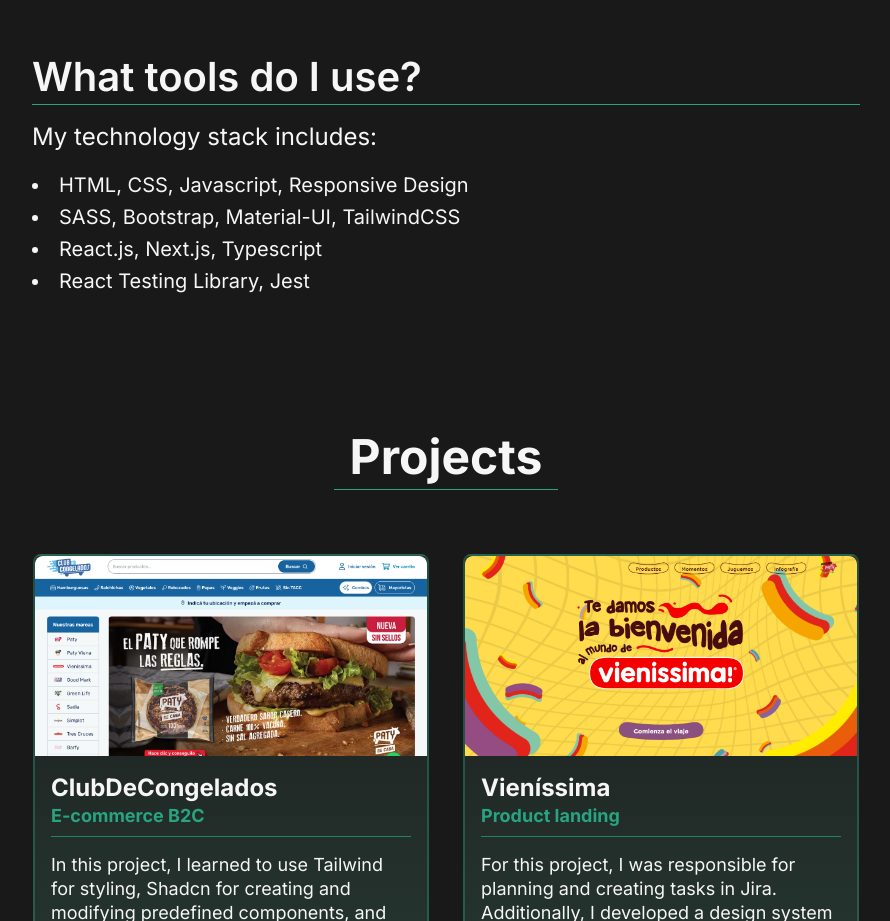
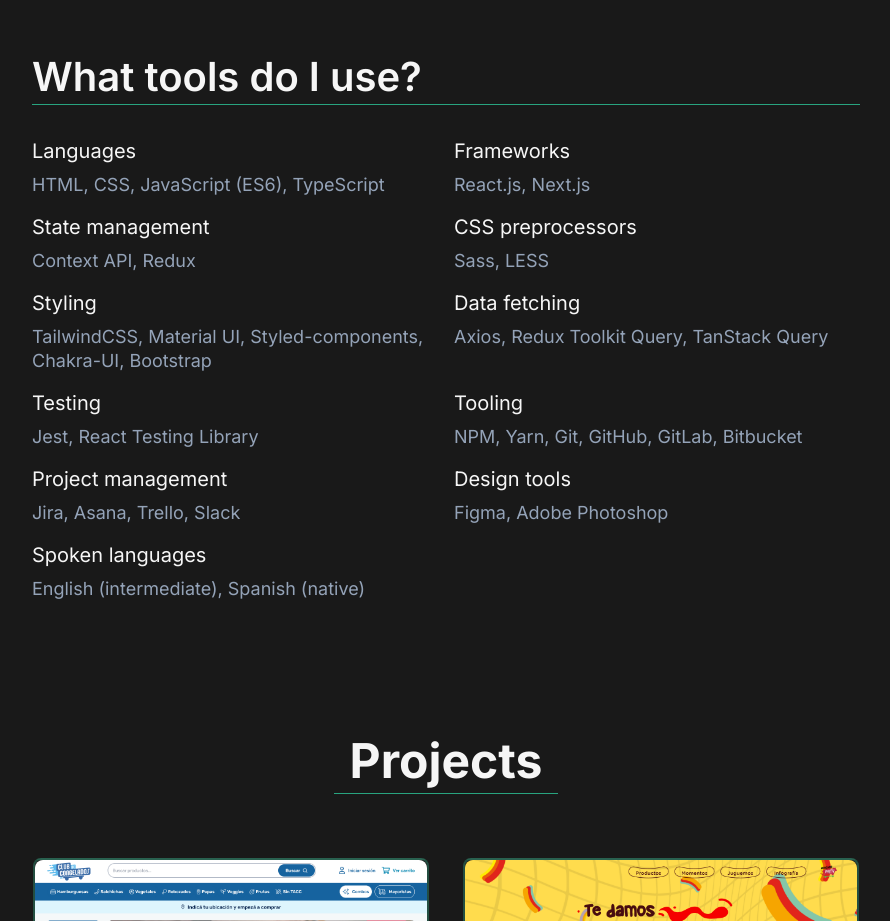
Before and after one commit to maple146/portfolio, a Next.js app: page /en in a window 1280 px wide. Shown: the part 1265-2186 px from the top of the page, without its empty margins (194-1084 px from the left). Built offline with nearby package versions, Linux system fonts and the light colour scheme.

Commit message:
Update about section skills

```diff
--- a/package.json
+++ b/package.json
@@ -1,6 +1,6 @@
 {
   "name": "portfolio",
-  "version": "0.1.3",
+  "version": "0.1.4",
   "private": true,
   "scripts": {
     "dev": "next dev",
--- a/src/app/[lang]/dictionaries/en.json
+++ b/src/app/[lang]/dictionaries/en.json
@@ -38,12 +38,51 @@
             },
             {
                 "title": "What tools do I use?",
-                "paragraph": "My technology stack includes:",
-                "bullets": [
-                    "HTML, CSS, Javascript, Responsive Design",
-                    "SASS, Bootstrap, Material-UI, TailwindCSS",
-                    "React.js, Next.js, Typescript",
-                    "React Testing Library, Jest"
+                "skills": [
+                    {
+                        "category": "Languages",
+                        "items": "HTML, CSS, JavaScript (ES6), TypeScript"
+                    },
+                    {
+                        "category": "Frameworks",
+                        "items": "React.js, Next.js"
+                    },
+                    {
+                        "category": "State management",
+                        "items": "Context API, Redux"
+                    },
+                    {
+                        "category": "CSS preprocessors",
+                        "items": "Sass, LESS"
+                    },
+                    {
+                        "category": "Styling",
+                        "items": "TailwindCSS, Material UI, Styled-components, Chakra-UI, Bootstrap"
+                    },
+                    {
+                        "category": "Data fetching",
+                        "items": "Axios, Redux Toolkit Query, TanStack Query"
+                    },
+                    {
+                        "category": "Testing",
+                        "items": "Jest, React Testing Library"
+                    },
+                    {
+                        "category": "Tooling",
+                        "items": "NPM, Yarn, Git, GitHub, GitLab, Bitbucket"
+                    },
+                    {
+                        "category": "Project management",
+                        "items": "Jira, Asana, Trello, Slack"
+                    },
+                    {
+                        "category": "Design tools",
+                        "items": "Figma, Adobe Photoshop"
+                    },
+                    {
+                        "category": "Spoken languages",
+                        "items": "English (intermediate), Spanish (native)"
+                    }
                 ]
             }
         ]
--- a/src/app/[lang]/dictionaries/es.json
+++ b/src/app/[lang]/dictionaries/es.json
@@ -38,12 +38,51 @@
             },
             {
                 "title": "Que herramientas uso?",
-                "paragraph": "Mi stack tecnológico se compone de:",
-                "bullets": [
-                    "HTML, CSS, Javascript, Responsive Design",
-                    "SASS, Bootstrap, Material-UI, TailwindCSS",
-                    "React.js, Next.js, Typescript",
-                    "React Testing Library, Jest"
+                "skills": [
+                    {
+                        "category": "Lenguajes",
+                        "items": "HTML, CSS, JavaScript (ES6), TypeScript"
+                    },
+                    {
+                        "category": "Frameworks",
+                        "items": "React.js, Next.js"
+                    },
+                    {
+                        "category": "Manejo de estado",
+                        "items": "Context API, Redux"
+                    },
+                    {
+                        "category": "Preprocesadores CSS",
+                        "items": "Sass, LESS"
+                    },
+                    {
+                        "category": "Estilizado",
+                        "items": "TailwindCSS, Material UI, Styled-components, Chakra-UI, Bootstrap"
+                    },
+                    {
+                        "category": "Obtención de datos",
+                        "items": "Axios, Redux Toolkit Query, TanStack Query"
+                    },
+                    {
+                        "category": "Testing",
+                        "items": "Jest, React Testing Library"
+                    },
+                    {
+                        "category": "Herramientas",
+                        "items": "NPM, Yarn, Git, GitHub, GitLab, Bitbucket"
+                    },
+                    {
+                        "category": "Gestión de proyectos",
+                        "items": "Jira, Asana, Trello, Slack"
+                    },
+                    {
+                        "category": "Herramientas de diseño",
+                        "items": "Figma, Adobe Photoshop"
+                    },
+                    {
+                        "category": "Idiomas",
+                        "items": "English (C1)"
+                    }
                 ]
             }
         ]
--- a/src/app/_home/about.tsx
+++ b/src/app/_home/about.tsx
@@ -47,6 +47,20 @@ export default function About({ title, sections }: AboutTypes) {
                   </ul>
                 )
               }
+              {
+                section.skills && (
+                  <div className="grid grid-cols-2 gap-2 md:gap-4">
+                    {
+                      section.skills.map((skill) => (
+                        <div key={skill.category} className="flex flex-col gap-2">
+                          <p className="text-sm md:text-base">{skill.category}</p>
+                          <p className="text-xs md:text-sm text-gray">{skill.items}</p>
+                        </div>
+                      ))
+                    }
+                  </div>
+                )
+              }
             </div>
           </div>
         ))
--- a/src/types/about.types.ts
+++ b/src/types/about.types.ts
@@ -1,7 +1,13 @@
+interface SkillsTypes {
+  category: string;
+  items: string;
+}
+
 interface SectionsTypes {
   title: string;
   paragraph: string;
   bullets: string[];
+  skills: SkillsTypes[];
 }
 
 export interface AboutTypes {
--- a/tailwind.config.ts
+++ b/tailwind.config.ts
@@ -13,6 +13,7 @@ const config = {
   theme: {
     colors: {
       black: '#191919',
+      gray: '#94A3B8',
       white: '#F6F6F6',
       main: {
         100: '#6bdbba',
```
